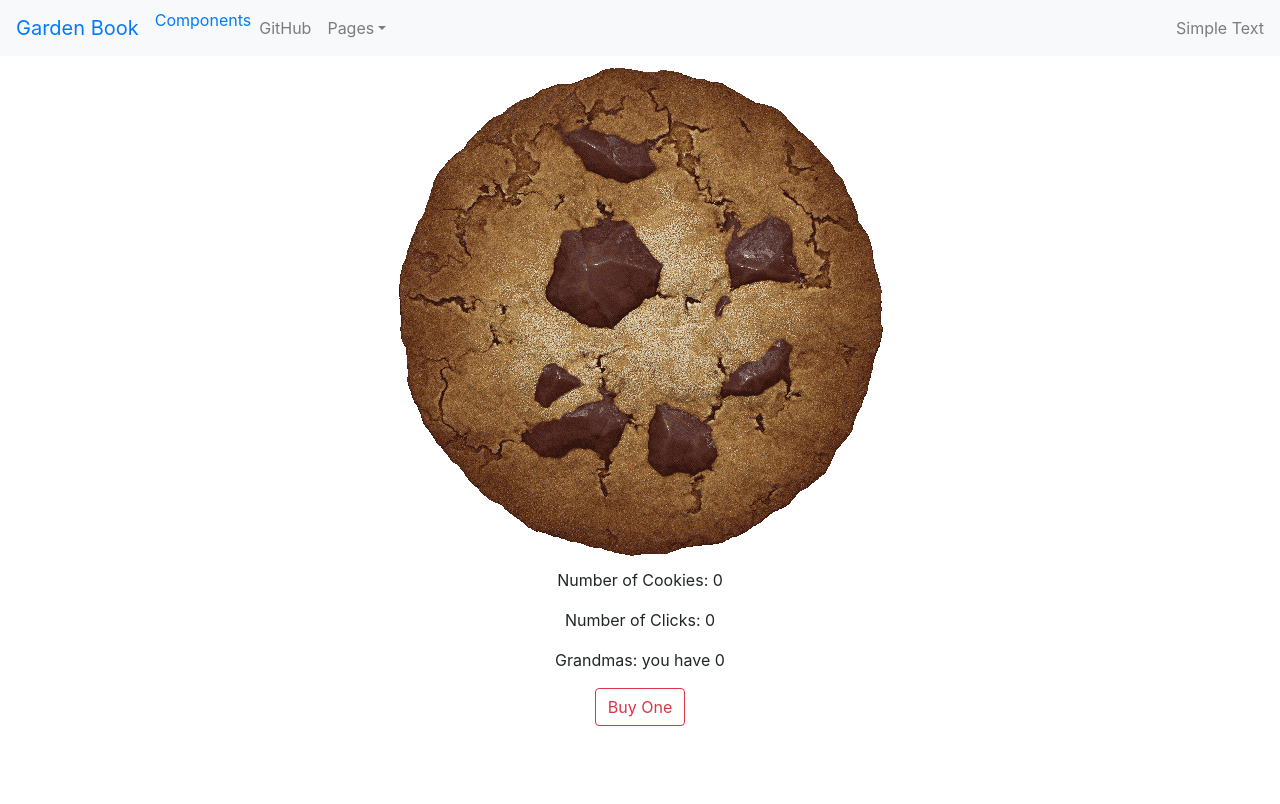
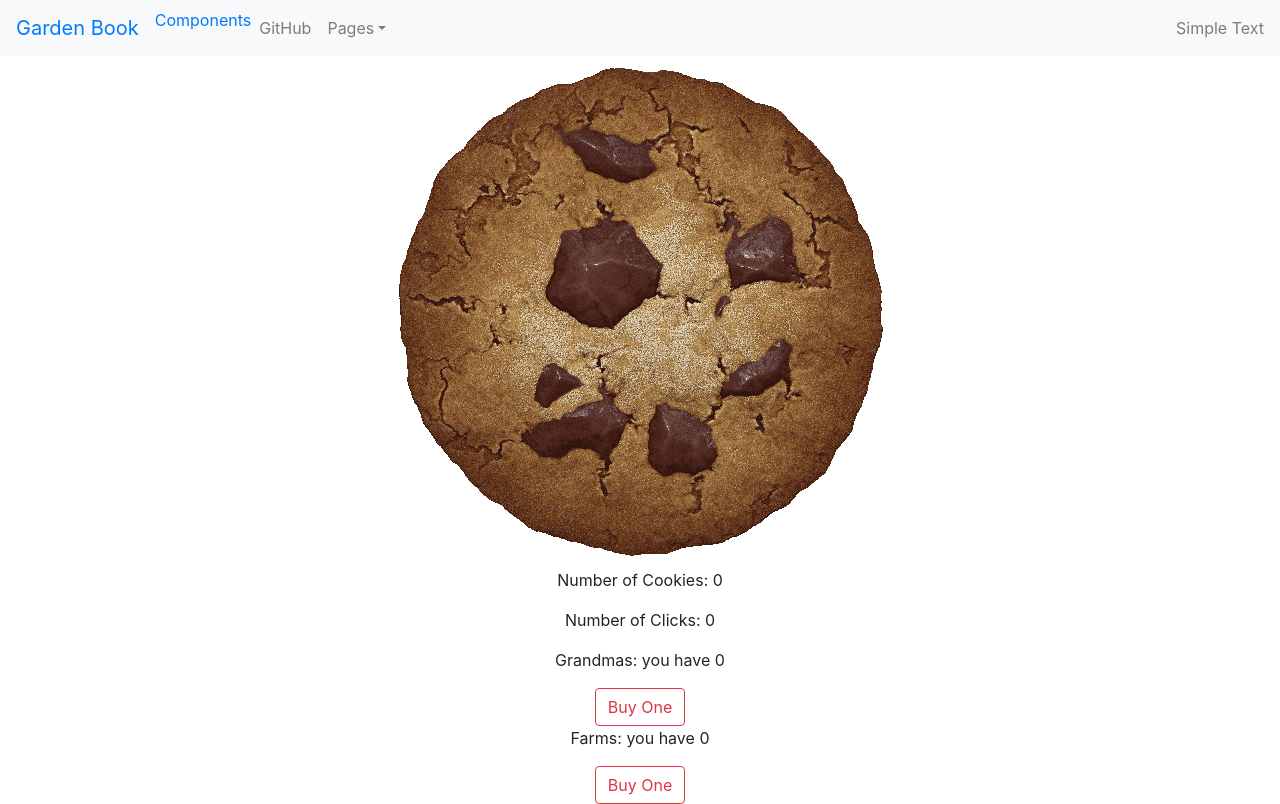
Before and after one commit to 1910javareact/Demos, a React (Create React App) app in the folder 4Week/garden-book-ui/: page /clicker in a window 1280 px wide. Built offline with nearby package versions, Linux system fonts and the light colour scheme.

Commit message:
making some auto generators

```diff
--- a/4Week/garden-book-ui/src/components/clicker-component/CookieClicker.tsx
+++ b/4Week/garden-book-ui/src/components/clicker-component/CookieClicker.tsx
@@ -26,18 +26,7 @@ export class CookieClicker extends React.Component<any, ICookieClickerState>{
             numSubmarines: 0,
             numTrees: 0
         }
-        this.generators = [<AutoCookieMaker
-            name='Grandma'
-            interval={500}
-            itemCount={this.state.numGrandmas}
-            // this is an advanced manuever
-            // we are making an anon function, that calls a named function
-            //it calls that function with particular inputs
-            buyFunction={() => { this.buyAutoMaker(100, 'Grandma') }}
-            generateCookies={() => { this.autoGenerateCookies(this.state.numGrandmas, 5) }}
-        />]
     }
-    generators: any[]
     cookieClick = () => {
         this.setState({
             ...this.state,
@@ -83,9 +72,31 @@ export class CookieClicker extends React.Component<any, ICookieClickerState>{
         })
     }
 
-
+    buyAFarm=()=>{
+        this.buyAutoMaker(500, 'Farm')
+    }
+    farmGenerate=()=>{
+        this.autoGenerateCookies(this.state.numFarms, 25)
+    }
 
     render() {
+        let generators = [<AutoCookieMaker
+            name='Grandma'
+            interval={500}
+            itemCount={this.state.numGrandmas}
+            // this is an advanced manuever
+            // we are making an anon function, that calls a named function
+            //it calls that function with particular inputs
+            buyFunction={() => { this.buyAutoMaker(100, 'Grandma') }}
+            generateCookies={() => { this.autoGenerateCookies(this.state.numGrandmas, 5) }}
+        />,
+        <AutoCookieMaker
+        name='Farm'
+        interval={1000}
+        itemCount={this.state.numFarms}
+        buyFunction={this.buyAFarm}
+        generateCookies={this.farmGenerate}
+        />]
 
         return (
             <div>
@@ -98,7 +109,7 @@ export class CookieClicker extends React.Component<any, ICookieClickerState>{
                     <p>Number of Clicks: {this.state.numClicks}</p>
                 </div>
                 <div>
-                    {this.generators}
+                    {generators}
                 </div>
                 <Prompt when={this.state.numClicks > 0} message='Are you sure you want to give up your cookies?' />
             </div>
--- a/4Week/garden-book-ui/src/components/clicker-component/auto-cookie-maker/AutoCookieMaker.tsx
+++ b/4Week/garden-book-ui/src/components/clicker-component/auto-cookie-maker/AutoCookieMaker.tsx
@@ -12,6 +12,8 @@ interface IAutoCookieMakerProps{
 
 //a pure component, is one that does not have any state
 //it takes all of its required info in as props
+
+//this is the dumb component
 export class AutoCookieMaker extends React.PureComponent<IAutoCookieMakerProps>{
 
     componentDidMount(){
```
